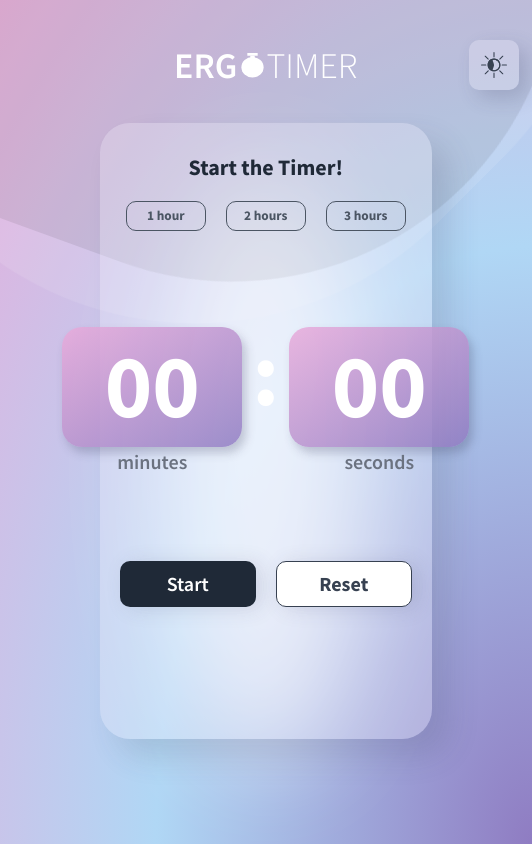
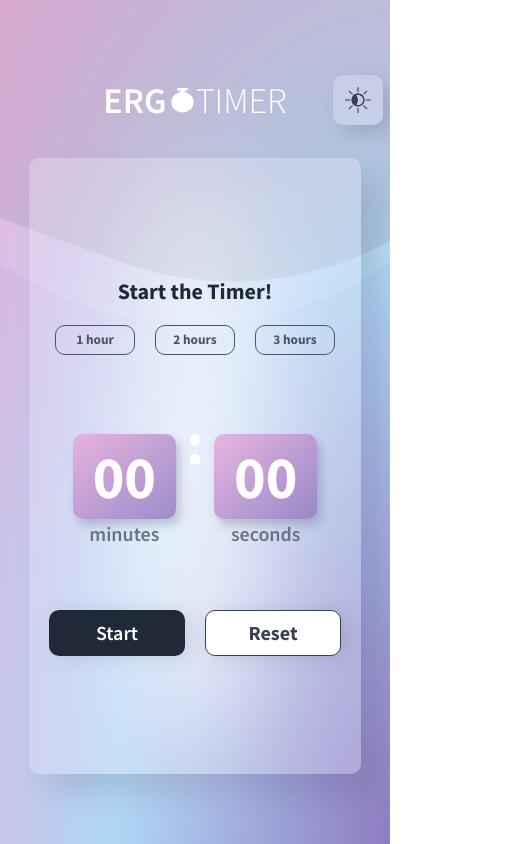
Before and after one commit to Chrys-Nicolaides/ErgoTimer, a React (Create React App) app: page / in a window 390 px wide. Shown: the whole page, 532 px wide, since content can reach past the window. Built offline with nearby package versions, Linux system fonts and the light colour scheme.

Commit message:
Responsive design improved

```diff
--- a/src/App.css
+++ b/src/App.css
@@ -31,14 +31,13 @@
     var(--theme-pink)
   );
 
-  min-height: 100vh;
+  height: 100vh;
   min-width: 100vw;
   position: fixed;
   display: flex;
   flex-direction: column;
   justify-content: center;
   align-items: center;
-  height: 100%;
   position: absolute;
   z-index: -2;
   overflow: hidden;
@@ -218,6 +217,69 @@ button:active {
   border-radius: 30px;
   z-index: 10;
   box-shadow: 18px 18px 30px 0px hsla(240, 21%, 30%, 0.16);
+  display: flex;
+  justify-content: center;
+  align-items: center;
+  padding-bottom: 60px;
+}
+
+@media only screen and (max-width: 520px) {
+  .App {
+    inset: 0;
+    padding-top: 10px;
+    padding-bottom: 10px;
+  }
+
+  .container {
+    margin: 30px 30px 30px 30px;
+    padding-top: 30px;
+    padding-bottom: 30px;
+    border-radius: 10px;
+  }
+
+  .countdown-container {
+    display: flex;
+    justify-content: center;
+    text-align: center;
+    height: 120px;
+  }
+
+  .time-buttons {
+    margin-bottom: 0px;
+  }
+
+  h2 {
+    padding-top: 120px;
+  }
+
+  h3 {
+    font-size: 60px;
+    font-weight: 700;
+    color: white;
+    text-align: center;
+    z-index: 50;
+    padding: 0;
+  }
+
+  .action-buttons {
+    padding-bottom: 120px;
+    margin-top: 40px;
+  }
+
+  .time-container {
+    height: 100%;
+    width: 100%;
+    padding: 5px 20px 5px 20px;
+    background-image: linear-gradient(
+      to bottom right,
+      hsla(314, 58%, 79%, 0.85),
+      hsla(256, 36%, 62%, 0.85)
+    );
+    box-shadow: 4px 6px 10px 0px hsla(240, 21%, 30%, 0.25);
+    border-radius: 10px;
+    z-index: 20;
+    overflow: visible;
+  }
 }
 
 .countdown-container {
@@ -231,9 +293,10 @@ button:active {
   overflow: visible;
 }
 
+@media only screen and (min-width: 521px) {
   .time-container {
-  height: 120px;
-  width: 180px;
+    height: 100%;
+    width: 100%;
     border-radius: 20px;
     background-image: linear-gradient(
       to bottom right,
@@ -241,9 +304,10 @@ button:active {
       hsla(256, 36%, 62%, 0.85)
     );
     box-shadow: 4px 6px 10px 0px hsla(240, 21%, 30%, 0.25);
-  padding: 1px 0 0 0;
+    padding: 5px 40px 5px 40px;
     z-index: 20;
     overflow: visible;
+  }
 }
 
 .white-blur {
@@ -411,11 +475,3 @@ button:active {
     transform: rotate(360deg);
   }
 }
-
-/* Responsive Design */
-
-/* @media screen and (min-width: 800px) {
-  .container {
-    margin: 20px;
-  }
-} */
--- a/src/components/CalculateTimeLeft.js
+++ b/src/components/CalculateTimeLeft.js
@@ -1,6 +1,5 @@
 import React, { useState, useEffect } from "react";
 import MyTimers from "./MyTimers";
-import { ReactComponent as TimerLogo } from "../images/timer-logo.svg";
 
 const CalculateTimeLeft = () => {
   const [title, setTitle] = useState("Let the Countdown begin!");
```
Lines whose indentation alone changed are shown as unchanged.
